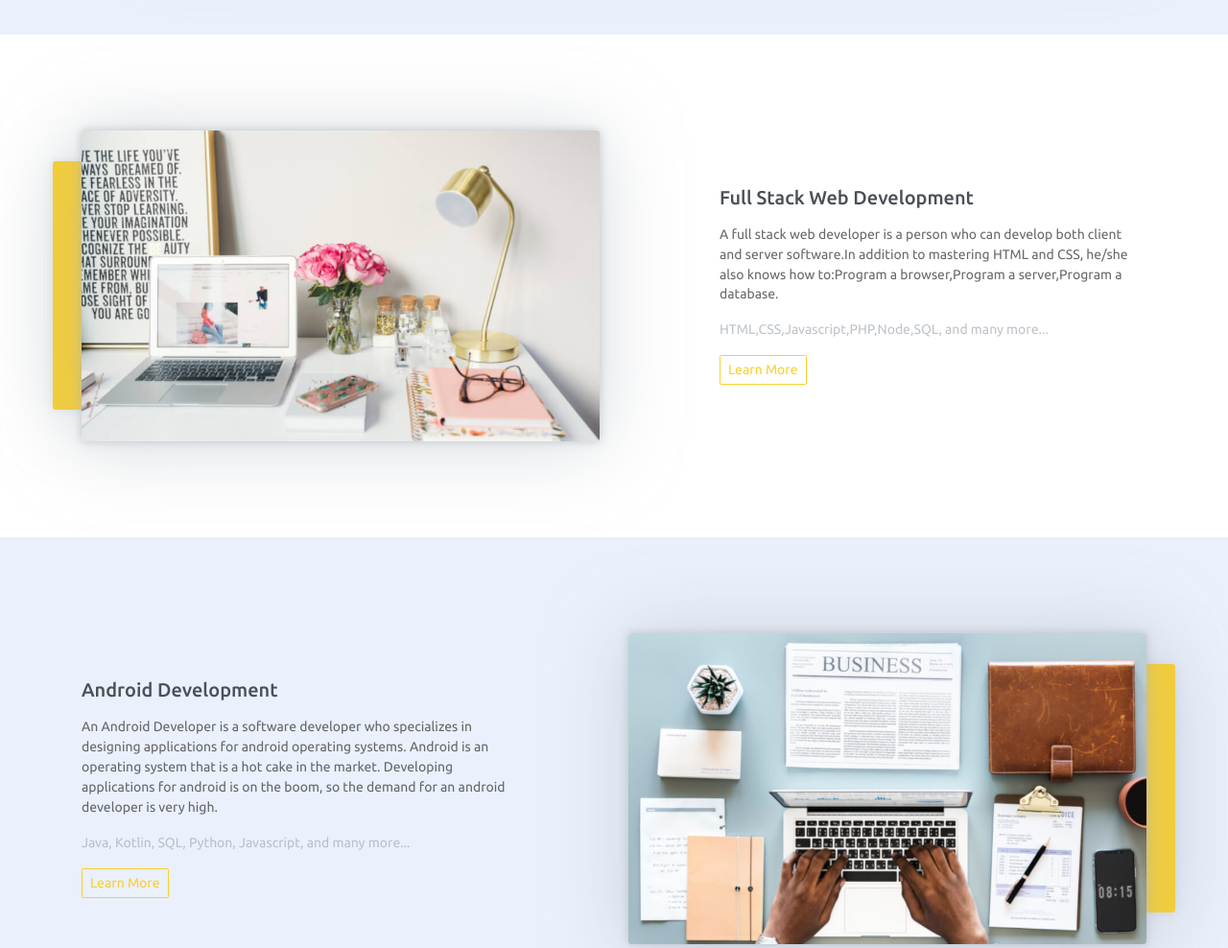
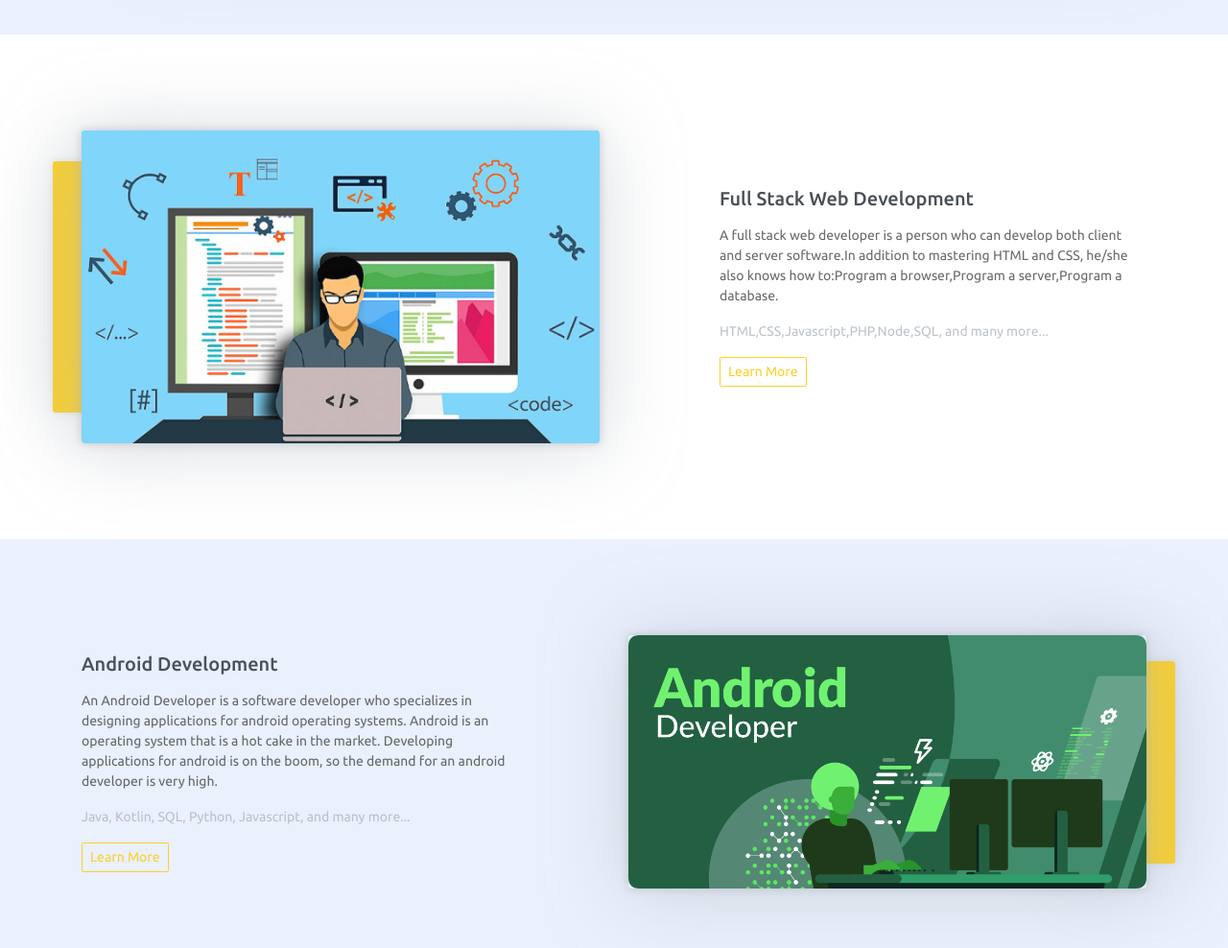
Before and after one commit to vivekpahilwan/codecavev3, a website: page public_html/index.html in a window 1280 px wide. Shown: the part 1120-2108 px from the top of the page at 96% size. Drawn offline with Linux system fonts and the light colour scheme.

Commit message:
changed card images

```diff
--- a/public_html/index.html
+++ b/public_html/index.html
@@ -97,7 +97,7 @@
                 <div class="col-md-6">
                     <div class="img-wrapper">
                         <div class="after"></div>
-                        <img src="assets/imgs/img-1.jpg" class="w-100" alt="About Us">
+                        <img src="assets/imgs/img-1.png" class="w-100" alt="About Us">
                     </div>
                 </div>
                 <div class="col-md-5">
@@ -129,7 +129,7 @@
                 <div class="col-md-6">
                     <div class="img-wrapper">
                         <div class="after right"></div>
-                        <img src="assets/imgs/img-2.jpg" class="w-100" alt="About Us">
+                        <img src="assets/imgs/img-2.png" class="w-100" alt="About Us">
                     </div>
                 </div>
             </div><!-- End of Row -->
@@ -166,7 +166,7 @@
                 <div class="col-md-6">
                     <div class="img-wrapper">
                         <div class="after"></div>
-                        <img src="assets/imgs/img-3.jpg" class="w-100" alt="About us">
+                        <img src="assets/imgs/img-3.png" class="w-100" alt="About us">
                     </div>
                 </div>
                 <div class="col-md-5">
```
Also changed, not shown: public_html/assets/imgs/img-1.png (added), public_html/assets/imgs/img-2.png (added), public_html/assets/imgs/img-3.png (added).
